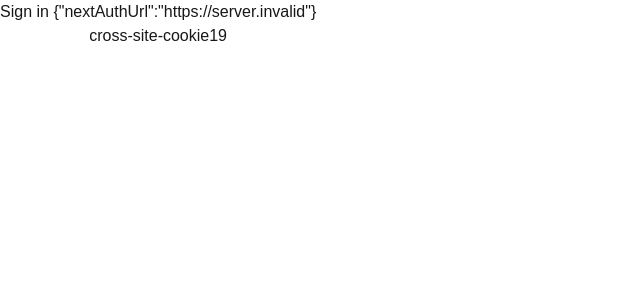
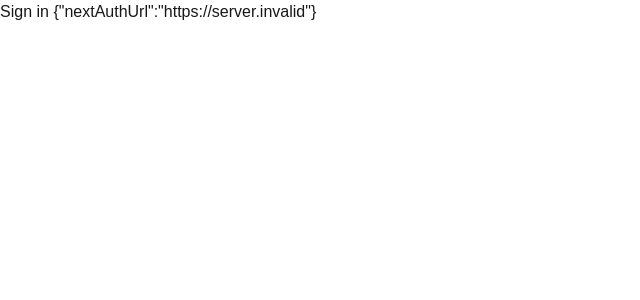
Before and after one commit to Jade1724/aks-app, a Next.js app in the folder azure-salesforce-app/: page / in a window 1280 px wide. Shown: the top 300 px of the page, without its empty margins (0-640 px from the left). Built offline with nearby package versions, Linux system fonts and the light colour scheme; no server answers.

Commit message:
refactor: removed docker tag on page content.

```diff
--- a/azure-salesforce-app/app/page.tsx
+++ b/azure-salesforce-app/app/page.tsx
@@ -32,7 +32,6 @@ export default function Home() {
 
   return (
     <div className="grid grid-rows-[20px_1fr_20px] items-center justify-items-center min-h-screen p-8 pb-20 gap-16 sm:p-20 font-[family-name:var(--font-geist-sans)]">
-      <h1>cross-site-cookie19</h1>
       <p>API Response: {data ? JSON.stringify(data) : "No data"}</p>
       <button onClick={() => signOut()}>Sign Out</button>
     </div>
--- a/azure-salesforce-app/app/provider/Protected.tsx
+++ b/azure-salesforce-app/app/provider/Protected.tsx
@@ -57,7 +57,7 @@ const Protected = ({ children }: React.PropsWithChildren) => {
 
   return (
     <button onClick={() => handlePopupSignIn()}>
-      Sign in {JSON.stringify(envVars)} <h1>cross-site-cookie19</h1>
+      Sign in {JSON.stringify(envVars)}
     </button>
   );
 };
```
